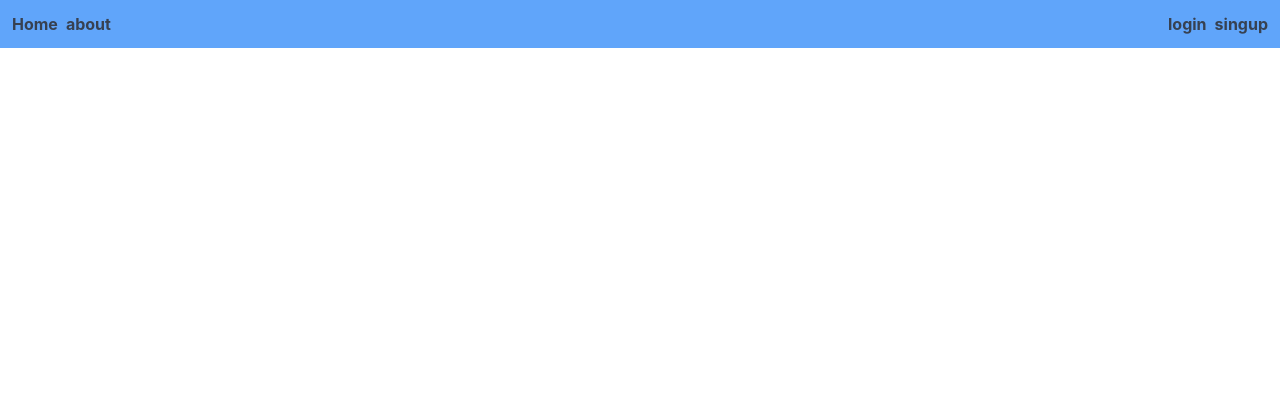
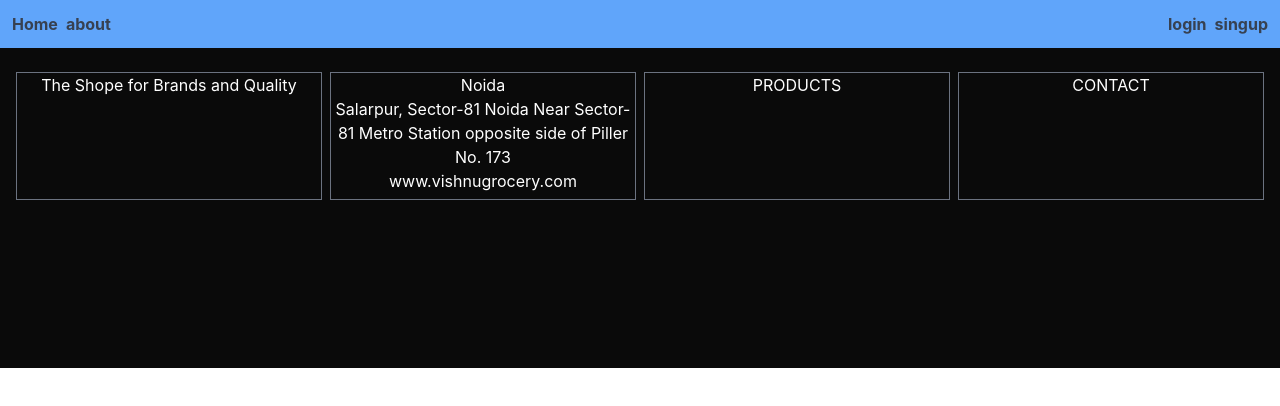
Before and after one commit to Bittuyadav06/ReactPA, a React (Create React App) app in the folder myreactpro/: page /footer in a window 1280 px wide. Shown: the top 406 px of the page. Built offline with nearby package versions, Linux system fonts and the light colour scheme.

Commit message:
footer file created

```diff
--- a/myreactpro/src/App.js
+++ b/myreactpro/src/App.js
@@ -7,6 +7,7 @@ import Index from './components/Index';
 import Home from './components/Home';
 import About from './components/About';
 import Navbar from './components/Navbar';
+import Footer from './components/Footer';
 
 
 function App() {
@@ -21,8 +22,7 @@ function App() {
         <Route path='/index' element={<Index/>}/>
         <Route path='/home' element={<Home/>}/>
         <Route path='/about' element={<About/>}/>
-
-
+        <Route path='/footer' element={<Footer/>}/>
 
       </Routes>
 
--- a/myreactpro/src/components/About.jsx
+++ b/myreactpro/src/components/About.jsx
@@ -1,6 +1,6 @@
 import React from 'react'
 import image1 from '../Images/image1.jpg'
-import Navbar from './Navbar'
+// import Navbar from './Navbar'
 
 const About = () => {
   return (
--- /dev/null
+++ b/myreactpro/src/components/Footer.jsx
@@ -0,0 +1,23 @@
+import React from 'react'
+
+export default function Footer() {
+    return (
+        <div className='bg-neutral-950 h-80 w-screen p-2'>
+            <div className="md:flex justify-between md:space-x-2 m-2 text-white">
+                <div className='border border-gray-500 md:w-[25%] md:h-32 mt-2 text-sm md:text-base '>The Shope for Brands and Quality</div>
+                <div className='border border-gray-500 md:w-[25%]  mt-2 text-sm md:text-base '>Noida
+                    <div>
+                        <p className='align-justify'>Salarpur, Sector-81 Noida Near Sector-81 Metro Station opposite side of Piller No. 173</p>
+
+                    </div>
+                    <div>
+
+                        <a href="www.vishnugrocery.com">www.vishnugrocery.com</a>
+                    </div>
+                </div>
+                <div className='border border-gray-500 md:w-[25%] md:h-32 mt-2 text-sm md:text-base '>PRODUCTS</div>
+                <div className='border border-gray-500 md:w-[25%] md:h-32 mt-2 text-sm md:text-base '>CONTACT</div>
+            </div>
+        </div>
+    )
+}
--- a/myreactpro/src/components/Index.jsx
+++ b/myreactpro/src/components/Index.jsx
@@ -3,6 +3,7 @@ import { Link } from 'react-router-dom'
 import Home from './Home'
 import About from './About'
 import Navbar from './Navbar'
+import Footer from './Footer'
 
 
 export default function Index() {
@@ -11,6 +12,7 @@ export default function Index() {
 
               <Home/>
               <About/>
+              <Footer/>
 
         </div>
     )
```
